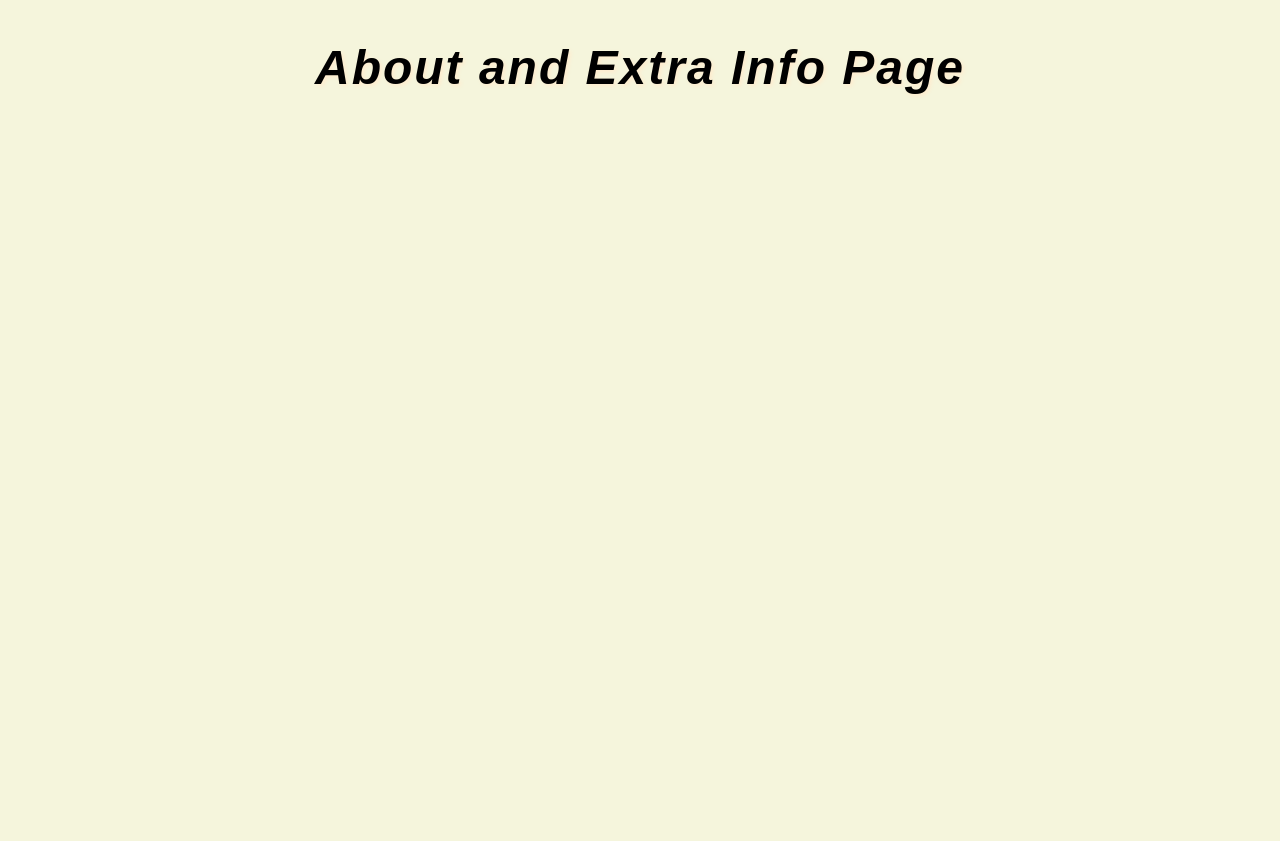
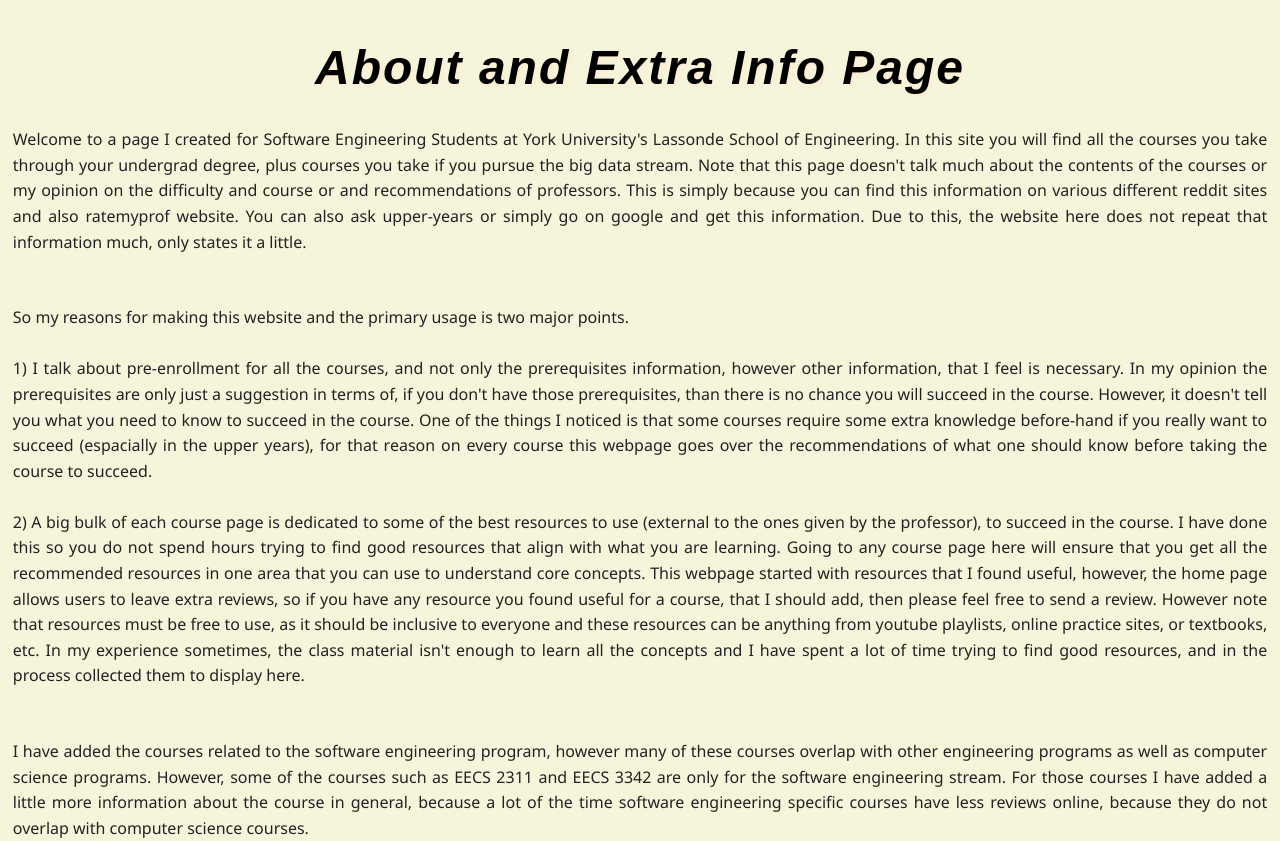
Before and after one commit to dakshp13/Navigate-EECS-Lassonde, a React (Vite) app in the folder react-folder/: page /About in a window 1280 px wide. Built offline with nearby package versions, Linux system fonts and the light colour scheme; no server answers.

Commit message:
Finished the About Page + Notes Page

```diff
--- a/react-folder/src/App.jsx
+++ b/react-folder/src/App.jsx
@@ -48,6 +48,7 @@ import Eecs4411_Eecs4414 from './pages/BigDataStreamCourses/Eecs4411_Eecs4414'
 import Eecs4412 from './pages/BigDataStreamCourses/Eecs4412'
 import Eecs4415 from './pages/BigDataStreamCourses/Eecs4415'
 import About from './pages/About'
+import Notes from './pages/Notes'
 
 
 function App() {
@@ -103,6 +104,7 @@ function App() {
         <Route path="/EECS 4412" element={<Eecs4412 />}/>
         <Route path="/EECS 4415" element={<Eecs4415 />}/>
         <Route path="/About" element={<About />}/>
+        <Route path="/Notes" element={<Notes />}/>
       </Routes>
     </main>
   )
--- a/react-folder/src/components/NavBar.jsx
+++ b/react-folder/src/components/NavBar.jsx
@@ -8,8 +8,8 @@ function NavBar() {
        <Link to="/About" className="nav-link">
             About
        </Link>
-       <Link to="/Review" className="nav-link">
-            Leave a Review Here
+       <Link to="/Notes" className="nav-link">
+            Notes
        </Link>
 
     </nav>
--- a/react-folder/src/css/Home.css
+++ b/react-folder/src/css/Home.css
@@ -103,7 +103,7 @@ h2 {
 }
 
 #ReviewText {
-  margin-bottom: 1px;
+  margin-bottom: 0px;
   margin-top: 0px;
   display: block;
 
--- a/react-folder/src/pages/About.jsx
+++ b/react-folder/src/pages/About.jsx
@@ -4,6 +4,42 @@ function About(){
     return (
         <>
             <h1>About and Extra Info Page</h1>
+            <p id="Intro">
+                Welcome to a page I created for Software Engineering Students at York University's Lassonde School of Engineering.
+                In this site you will find all the courses you take through your undergrad degree, plus courses you take if you pursue
+                the big data stream. Note that this page doesn't talk much about the contents of the courses or my opinion on the difficulty and course or
+                and recommendations of professors. This is simply because you can find this information on various different reddit sites
+                and also ratemyprof website. You can also ask upper-years or simply go on google and get this information. Due to this, the website
+                here does not repeat that information much, only states it a little.
+            </p>
+            <br></br>
+            <p id="Body">
+                So my reasons for making this website and the primary usage is two major points.
+                <br></br>
+                <br></br>
+                1) I talk about pre-enrollment for all the courses, and not only the prerequisites information, however other information, that
+                I feel is necessary. In my opinion the prerequisites are only just a suggestion in terms of, if you don't have those prerequisites, than there is
+                no chance you will succeed in the course. However, it doesn't tell you what you need to know to succeed in the course. One of the things I noticed is that
+                some courses require some extra knowledge before-hand if you really want to succeed (espacially in the upper years), for that reason on every course this webpage
+                goes over the recommendations of what one should know before taking the course to succeed.
+                <br></br>
+                <br></br>
+                2) A big bulk of each course page is dedicated to some of the best resources to use (external to the ones given by the professor), to succeed in the course. I have
+                done this so you do not spend hours trying to find good resources that align with what you are learning. Going to any course page here will ensure that you get all the
+                recommended resources in one area that you can use to understand core concepts. This webpage started with resources that I found useful, however, the home page allows
+                users to leave extra reviews, so if you have any resource you found useful for a course, that I should add, then please feel free to send a review. However note that resources
+                must be free to use, as it should be inclusive to everyone and these resources can be anything from youtube playlists, online practice sites, or textbooks, etc. In my experience sometimes,
+                the class material isn't enough to learn all the concepts and I have spent a lot of time trying to find good resources, and in the process collected them to
+                display here.
+            </p>
+            <br></br>
+            <p id="Conclusion">
+                I have added the courses related to the software engineering program, however many of these courses overlap with
+                other engineering programs as well as computer science programs. However, some of the courses such as EECS 2311 and EECS 3342 are
+                only for the software engineering stream. For those courses I have added a little more information about the course in general, because a lot of the time
+                software engineering specific courses have less reviews online, because they do not overlap with computer science courses.
+            </p>
+
         </>
     )
 }
--- a/react-folder/src/pages/Home.jsx
+++ b/react-folder/src/pages/Home.jsx
@@ -43,11 +43,6 @@ function Home() {
           <ProgramButton name="First-Year Common Engineering" />
           <ProgramButton name="Software Engineering: Core Courses" />
           <ProgramButton name="Software Engineering: Big Data Stream Courses" />
-          <p id="Notes">Notes: All engineering students follow a common schedule in their first year so all the material can be
-            found via the first button. The other program specific buttons only include information for second year
-            and onwards. All Courses are broken down into their seperate years based on the degree checklist provided by the
-            school to guide students. No elective choice courses are shown as they depend on a chosen option and are not a core course.
-          </p>
           <h3 id="ReviewText">Feel Free to Leave a Review Below: Can be anything in terms of new resources or just other advice to add</h3>
           <form onSubmit={handleSubmit}>
             <textarea
--- /dev/null
+++ b/react-folder/src/pages/Notes.jsx
@@ -0,0 +1,17 @@
+import '../css/Notes.css'
+
+function Notes(){
+    return (
+        <>
+            <h1>Extra Notes about Site Information</h1>
+            <p id="Notes">Notes: All engineering students follow a common schedule in their first year so all the material can be
+            found via the first button. The other program specific buttons only include information for second year
+            and onwards. All Courses are broken down into their seperate years based on the degree checklist provided by the
+            school to guide students. No elective choice courses are shown as they depend on a chosen option and are not a core course.
+          </p>
+        </>
+    )
+
+}
+
+export default Notes
```
Also changed, not shown: react-folder/src/css/Notes.css (added).
